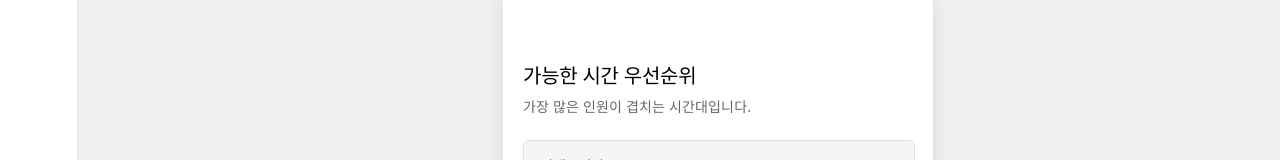
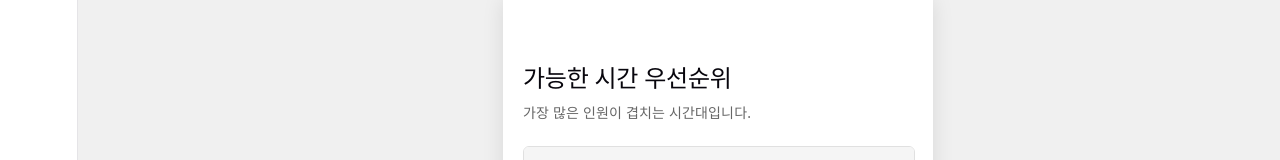
Before and after one commit to cynthia1026/Boomerang, a React (Vite) app in the folder TimeUs/: page /room/1/priority in a window 1280 px wide. Shown: the top 160 px of the page. Built offline with nearby package versions, Linux system fonts and the light colour scheme; no server answers; the database is empty; the HTML template or start-up script is replaced by a standard one.

Commit message:
Update 우선순위.css

```diff
--- a/TimeUs/src/styles/우선순위.css
+++ b/TimeUs/src/styles/우선순위.css
@@ -1,14 +1,6 @@
 /* 1. 타이틀 및 서브 텍스트 왼쪽 정렬 */
 .priority-header {
   margin-bottom: 20px;
-  text-align: left;
-}
-
-.priority-title {
-  color: #000000;
-  font-size: 20px;
-  font-weight: 700;
-  margin: 0 0 6px 0;
   text-align: left;
 }
 
```
